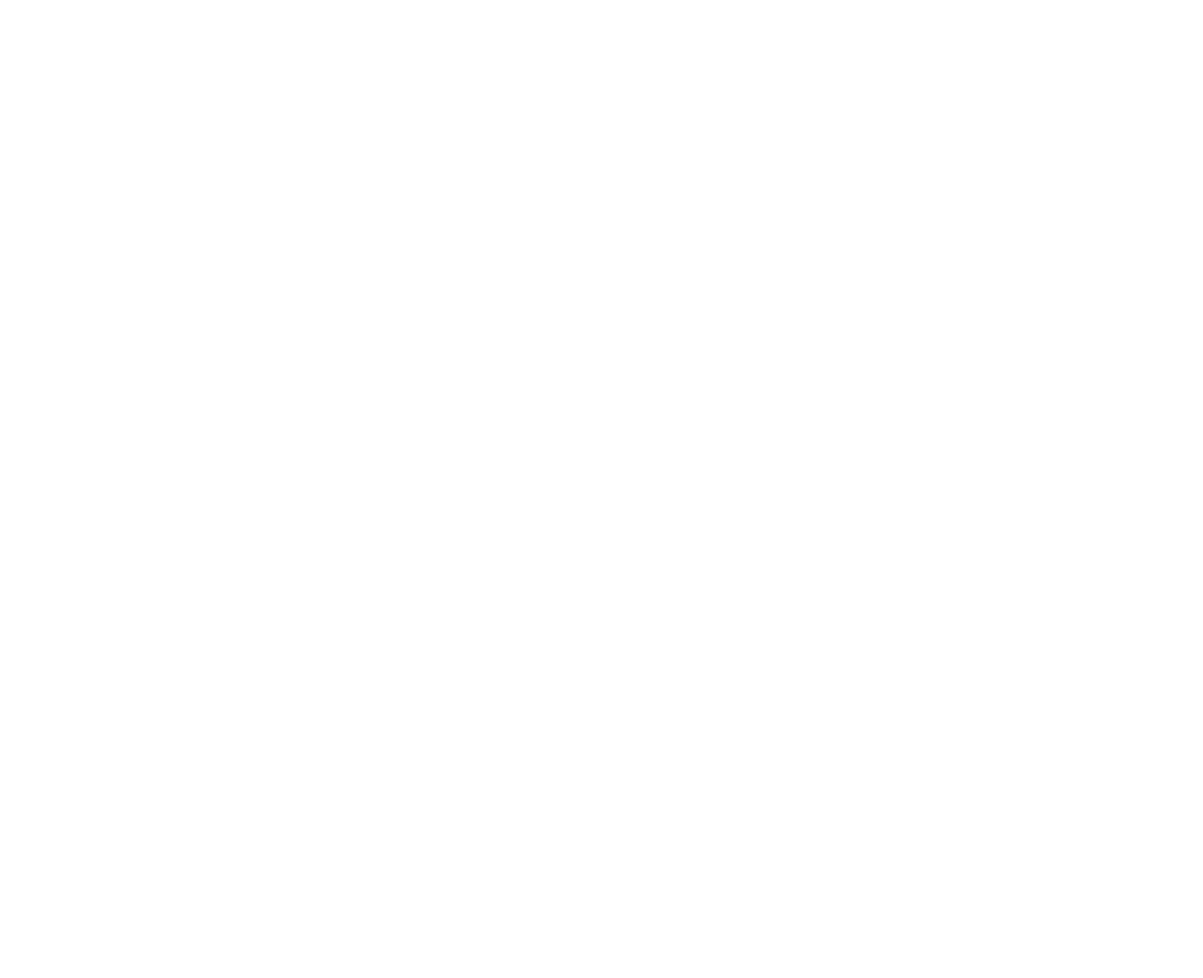
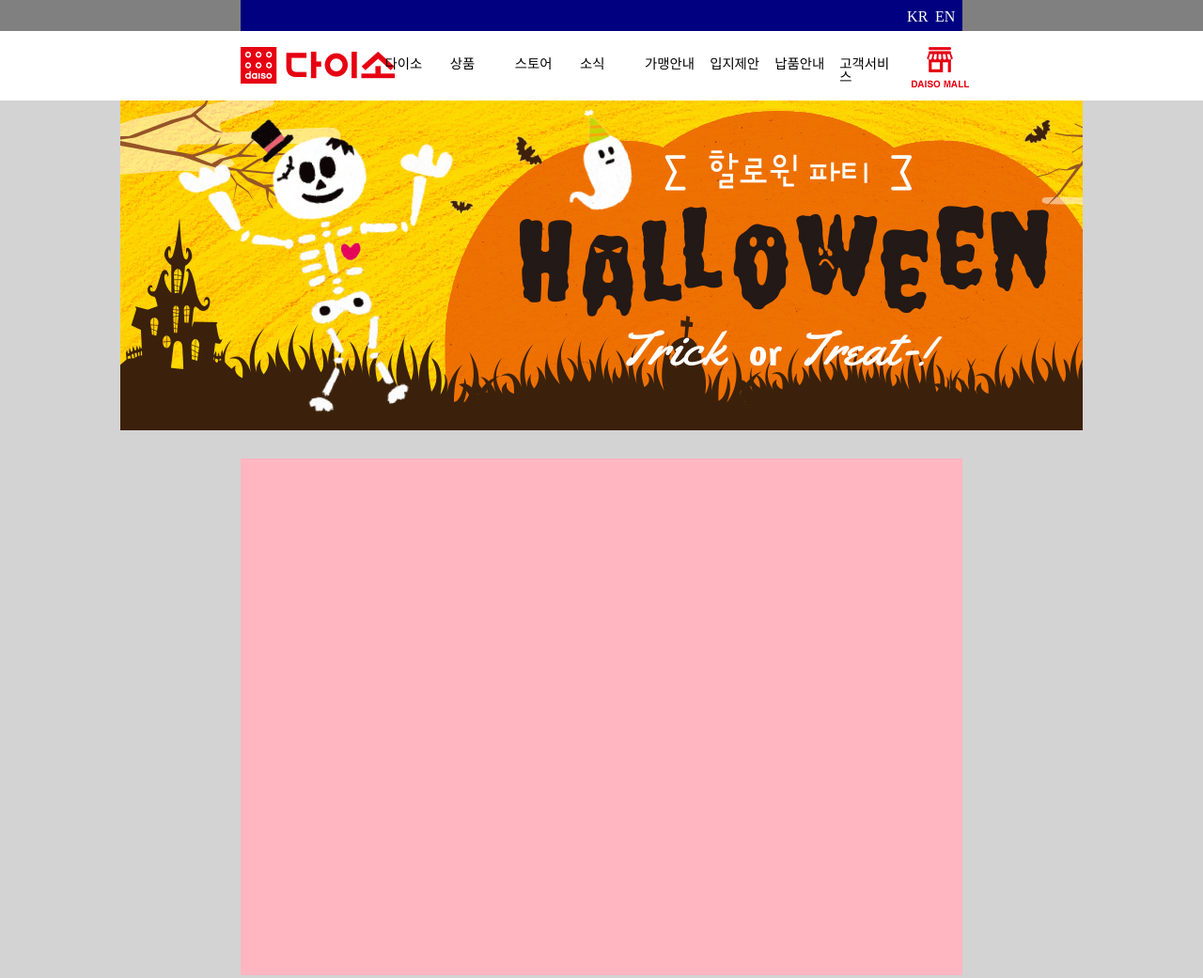
Before and after one commit to saewoomk88/daiso, a plain HTML site: page WebContent/index.html in a window 1280 px wide. Shown: the whole page at 94% size. Before the commit the page ends 800 px from the top, so only its background shows below. Drawn offline with Linux system fonts and the light colour scheme.

Commit message:
Add header

```diff
--- /dev/null
+++ b/WebContent/css/reset.css
@@ -0,0 +1,49 @@
+@charset "UTF-8";
+/* http://meyerweb.com/eric/tools/css/reset/
+   v2.0 | 20110126
+   License: none (public domain)
+*/
+
+html, body, div, span, applet, object, iframe,
+h1, h2, h3, h4, h5, h6, p, blockquote, pre,
+a, abbr, acronym, address, big, cite, code,
+del, dfn, em, img, ins, kbd, q, s, samp,
+small, strike, strong, sub, sup, tt, var,
+b, u, i, center,
+dl, dt, dd, ol, ul, li,
+fieldset, form, label, legend,
+table, caption, tbody, tfoot, thead, tr, th, td,
+article, aside, canvas, details, embed,
+figure, figcaption, footer, header, hgroup,
+menu, nav, output, ruby, section, summary,
+time, mark, audio, video {
+	margin: 0;
+	padding: 0;
+	border: 0;
+	font-size: 100%;
+	font: inherit;
+	vertical-align: baseline;
+}
+/* HTML5 display-role reset for older browsers */
+article, aside, details, figcaption, figure,
+footer, header, hgroup, menu, nav, section {
+	display: block;
+}
+body {
+	line-height: 1;
+}
+ol, ul {
+	list-style: none;
+}
+blockquote, q {
+	quotes: none;
+}
+blockquote:before, blockquote:after,
+q:before, q:after {
+	content: '';
+	content: none;
+}
+table {
+	border-collapse: collapse;
+	border-spacing: 0;
+}
--- a/WebContent/index.html
+++ b/WebContent/index.html
@@ -2,9 +2,134 @@
 <html>
 <head>
 <meta charset="UTF-8">
+<link rel="stylesheet" type="text/css" href="./css/reset.css">
 <title>Insert title here</title>
+<style type="text/css">
+	body{
+		background-color: LightGray;
+	}
+/*============header 시작*/
+	.header{
+		width: 100%;
+		height:33px ;
+		background-color: gray;
+	}
+	.header > div{
+		width: 60%;
+		height:33px;
+		margin: 0 auto;
+		background-color: navy;
+	}
+	.language li{
+		float: right;
+		color: white;
+		padding-right: 1%;
+		padding-top: 10px;
+	}
+	.menu-bar{
+		width:100%;
+		height: 74px;
+		background-color: white;
+		position: fixed;
+	}
+	.menu{
+		width:60%;
+		height: 74px;
+		/* background-color:pink; */
+		margin: 0 auto;
+
+
+	}
+	.logo{
+		width:18%;
+		float: left;
+		padding: 17px 0;
+		box-sizing: border-box;
+	}
+	.menu-button li{
+		width:9%;
+		float: left;
+		padding: 28px 0;
+		box-sizing: border-box;
+		padding-left: 2%;
+		font-size: 0.9rem;
+	}
+	.shop-logo{
+		width:7%;
+		float: right;
+		padding-right: 7%;
+		padding: 17px 0;
+		box-sizing: border-box;
+	}
+
+/*============header 끝*/
+
+/*============main 시작*/
+	.main{
+		width:80%;
+		height: 351px;
+		background-image:url("./images/hall.jpg");
+		margin: 0 auto;
+		margin-top: 74px;
+	}
+	.main-2{
+		width:60%;
+		height:550px;
+		background-color: LightPink;
+		margin: 30px auto;
+
+	}
+
+/*============main 끝*/
+
+/*============footer 시작*/
+
+/*============footer 끝*/
+</style>
+
+
 </head>
 <body>
+<!-- header 시작 -->
+<header class="header">
+	<div class="language">
+		<ul>
+			<li>EN</li>
+			<li>KR</li>
+		</ul>
+	</div>
+</header>
+<nav class="menu-bar">
+	<div class="menu">
+		<div class="logo">
+			<img alt="" src="./images/site_logo.png">
+		</div>
+		<div class="menu-button">
+			<ul>
+				<li>다이소</li>
+				<li>상품</li>
+				<li>스토어</li>
+				<li>소식</li>
+				<li>가맹안내</li>
+				<li>입지제안</li>
+				<li>납품안내</li>
+				<li>고객서비스</li>
+			</ul>
+		</div>
+		<div class="shop-logo">
+			<img alt="" src="./images/shop_logo.png">
+		</div>
+	</div>
+</nav>
+<!-- header 끝 -->
 
+<!-- main 시작 -->
+<section class="main"></section>
+<section class="main-2"></section>
+<!-- main 끝 -->
+
+<!-- footer 시작 -->
+<footer class="footer"></footer>
+<!-- footer 끝 -->
 </body>
 </html>
```
Also changed, not shown: WebContent/images/hall.jpg (added), WebContent/images/shop_logo.png (added), WebContent/images/site_logo.png (added).
